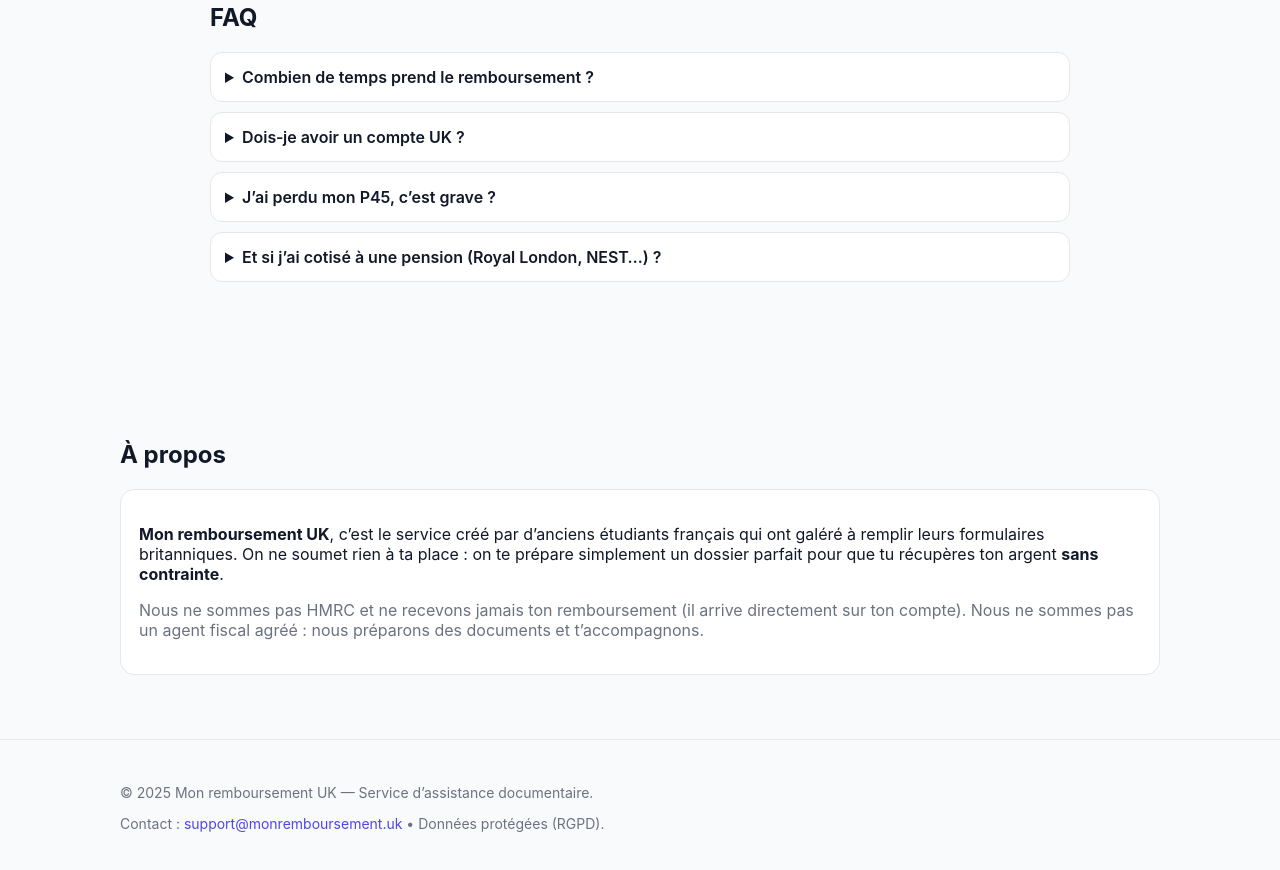
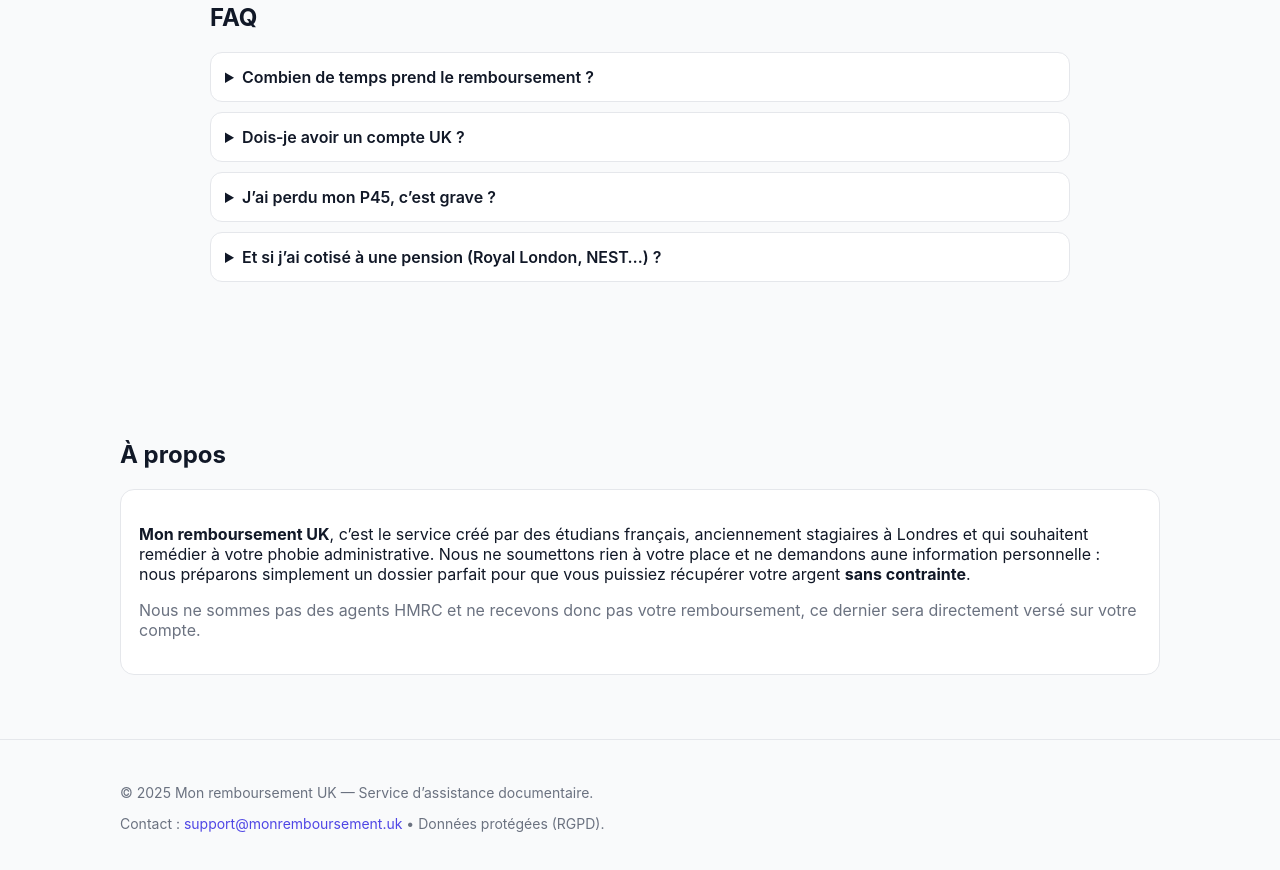
Before and after one commit to bht16/monremboursementuk, a plain HTML site: page index.html in a window 1280 px wide. Shown: the part 1613-2483 px from the top of the page. Drawn offline with Linux system fonts and the light colour scheme.

Commit message:
Update index.html

```diff
--- a/index.html
+++ b/index.html
@@ -162,8 +162,8 @@
       <div class="container">
         <h2>À propos</h2>
         <div class="card">
-          <p><strong>Mon remboursement UK</strong>, c’est le service créé par d’anciens étudiants français qui ont galéré à remplir leurs formulaires britanniques. On ne soumet rien à ta place : on te prépare simplement un dossier parfait pour que tu récupères ton argent <strong>sans contrainte</strong>.</p>
-          <p class="muted">Nous ne sommes pas HMRC et ne recevons jamais ton remboursement (il arrive directement sur ton compte). Nous ne sommes pas un agent fiscal agréé : nous préparons des documents et t’accompagnons.</p>
+          <p><strong>Mon remboursement UK</strong>, c’est le service créé par des étudians français, anciennement stagiaires à Londres et qui souhaitent remédier à votre phobie administrative. Nous ne soumettons rien à votre place et ne demandons aune information personnelle : nous préparons  simplement un dossier parfait pour que vous puissiez récupérer votre argent <strong>sans contrainte</strong>.</p>
+          <p class="muted">Nous ne sommes pas des agents HMRC et ne recevons donc pas votre remboursement, ce dernier sera directement versé sur votre compte. </p>
         </div>
       </div>
     </section>
```
